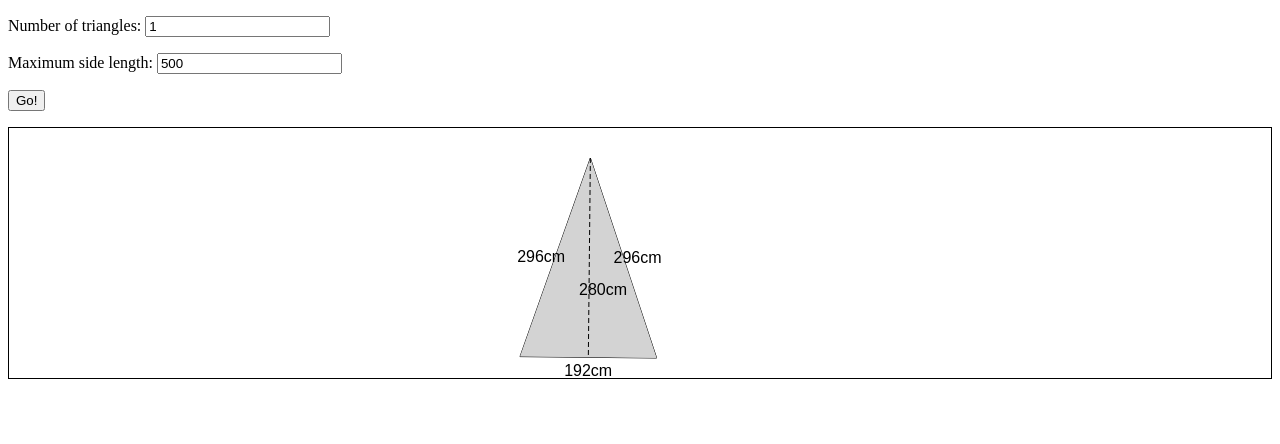
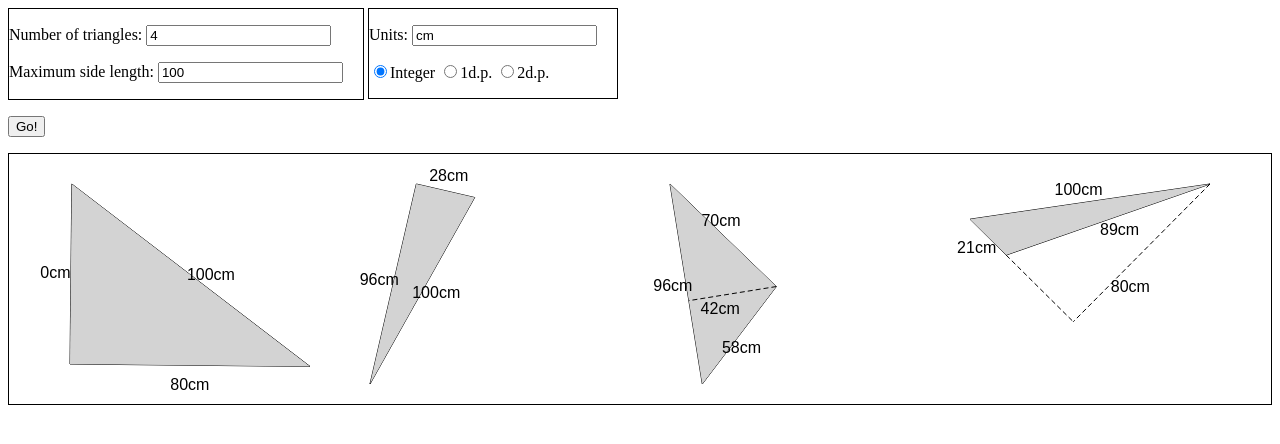
Before and after one commit to jdapayne/jdapayne.github.io, a plain HTML site: page att/index2.html in a window 1280 px wide. Both pictures are taken after a click on the button "Go!". Drawn offline with Linux system fonts and the light colour scheme.

Commit message:
Lots of options added

```diff
--- a/att/drawTriangle.js
+++ b/att/drawTriangle.js
@@ -20,6 +20,14 @@ function Triangle(base, side1, side2, height) {
 
     this.maxSide = function () {
         return Math.max(this.base,this.side1,this.side2)
+    }
+
+    // separate scaleDown to avoid floating point errors
+    this.scaleDown = function (sf) {
+        this.base = this.base / sf;
+        this.side1 = this.side1 / sf;
+        this.side2 = this.side2 / sf;
+        this.height = this.height /sf;
     }
 }
 
@@ -127,9 +135,9 @@ function drawTriangle(triangle,canvas,options) {
     ctx.fillStyle = "Black";
     ctx.textAlign = "center";
     ctx.textBaseline = "middle";
-    ctx.fillText(triangle.base + settings.unit,labels.base.x,labels.base.y);
-    ctx.fillText(triangle.side1 + settings.unit,labels.side1.x,labels.side1.y);
-    ctx.fillText(triangle.side2 + settings.unit,labels.side2.x,labels.side2.y);
+    ctx.fillText(triangle.base.toString() + settings.unit,labels.base.x,labels.base.y);
+    ctx.fillText(triangle.side1.toString() + settings.unit,labels.side1.x,labels.side1.y);
+    ctx.fillText(triangle.side2.toString() + settings.unit,labels.side2.x,labels.side2.y);
 
     // Draw and label height - only if not a right angle triangle
     if (!triangle.isRightAngled()) {
--- a/att/index2.html
+++ b/att/index2.html
@@ -9,12 +9,27 @@
             border: thin solid black;
             text-align: center
         }
+        .options-part {
+            display: inline-block;
+            padding-right: 20px;
+            border: thin solid black;
+            vertical-align: top
+        }
     </style>
 </head>
 <body>
-    <div class="instructions">
-        <p> Number of triangles: <input type="text" id="n_triangles" value="1"></p>
-        <p> Maximum side length: <input type="text" id="max_side" value="500"></p>
+    <div class="options">
+        <div class="options-part">
+            <p> Number of triangles: <input type="text" id="n_triangles" value="4"/></p>
+            <p> Maximum side length: <input type="text" id="max_side" value="100"/></p>
+        </div>
+        <div class="options-part">
+            <p> Units: <input type="text" id="units" value="cm"></p>
+            <p> <input type="radio" name="scale" id="scale1" value="1" checked/><label for="scale1">Integer</label>
+                <input type="radio" name="scale" id="scale10" value="10"/><label for="scale10">1d.p.</label>
+                <input type="radio" name="scale" id="scale100" value="100"/><label for="scale100">2d.p.</label>
+            </p>
+        </div>
         <p><button id="add_triangle" disabled>Go!</button>
     </div>
 
@@ -34,12 +49,28 @@
         })
 
         function addTriangle () {
+            var n = $("#n_triangles").val();
+            var max_side = $("#max_side").val();
+            var scale = $("input[name=scale]:checked").val();
+            var units = $("#units").val()
+
+            max_side = max_side * scale; // get bigger ones if I'm then scaling down
+
             $(".display-box").html("");
-            idx = Math.floor(Math.random()*2000);
-            let triangle = $.extend(new Triangle, triangles_data[idx]);
-            let canvas = $("<canvas width=300, height=250/>");
-            drawTriangle(triangle,canvas[0]);
-		canvas.appendTo($(".display-box"))
+
+            var max_index = triangles_data.filter(function (t){
+                return (Math.max(t.base,t.side1,t.side2) <= max_side)
+            }).length; // actually one more than the biggest index
+
+            for (var i = 0; i < n; i++) {
+                let idx = Math.floor(Math.random()*max_index);
+                let triangle = $.extend(new Triangle, triangles_data[idx]);
+                triangle.scaleDown(scale); //just to try with decimals
+                let canvas = $('<canvas width=300, height=250 class="triangle-view"/>');
+                drawTriangle(triangle,canvas[0],{unit:units});
+                canvas.appendTo($(".display-box"))
+            };
+
         }
 
     </script>
```
